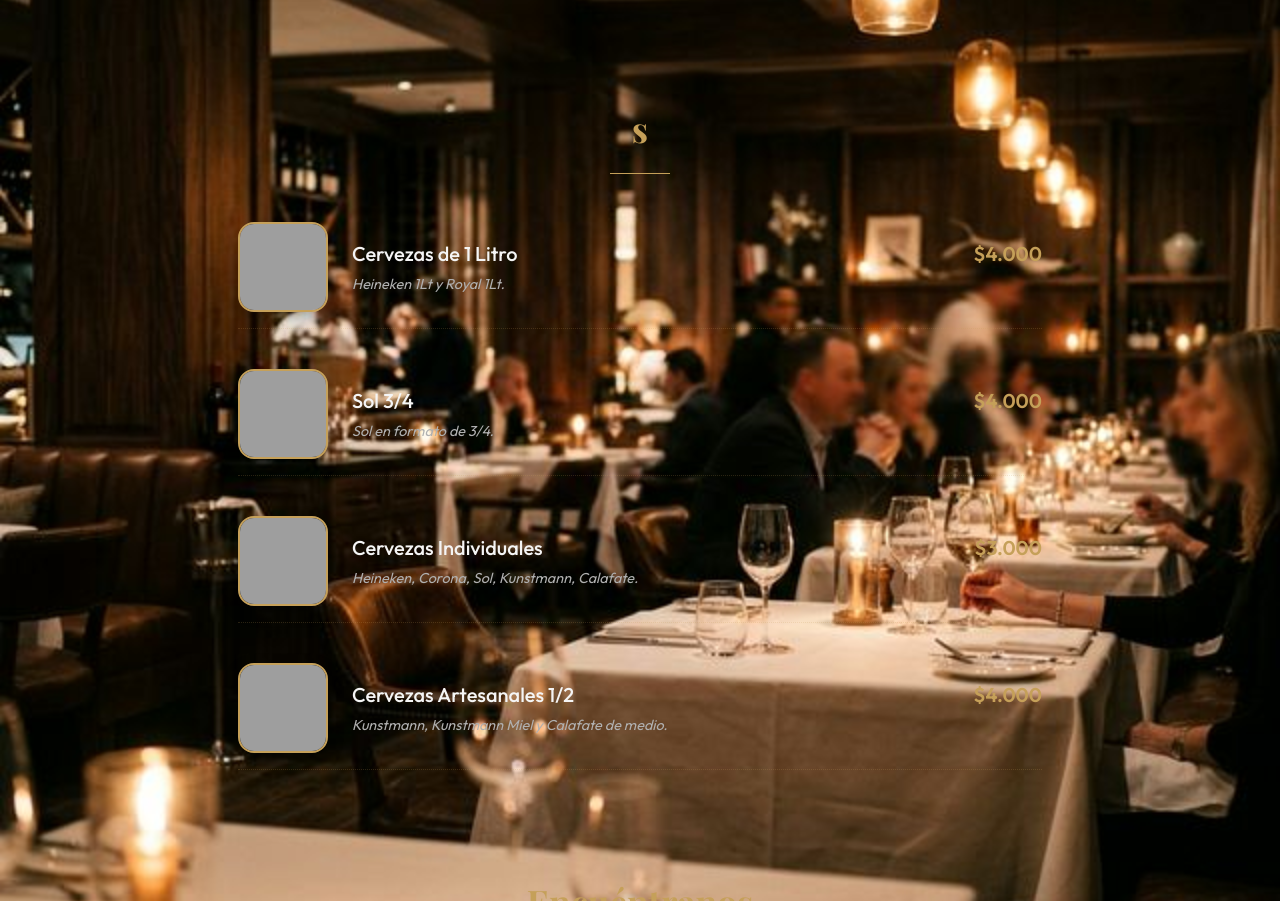
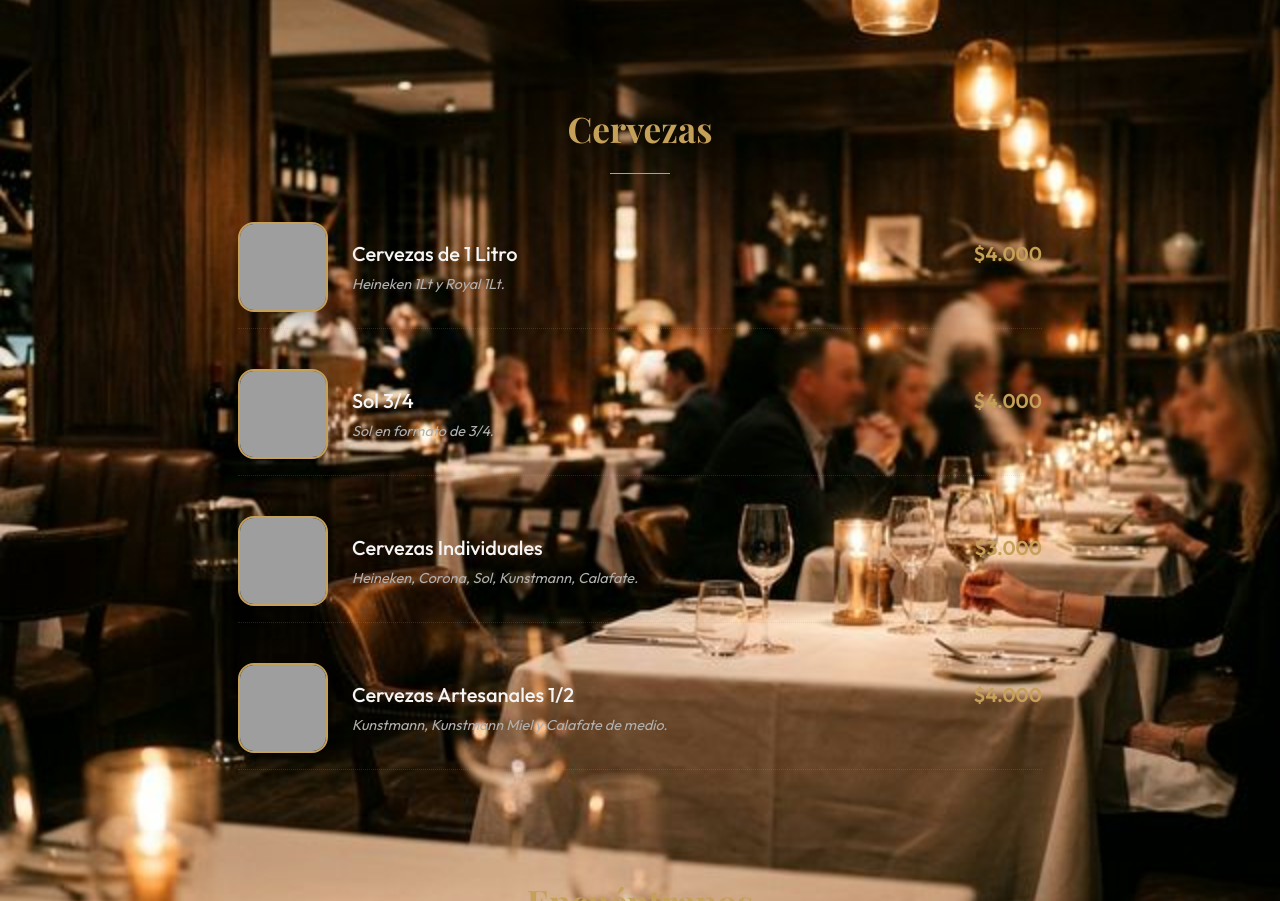
Before and after one commit to Elcumbion/carta-el-cumbion, a plain HTML site: page index.html in a window 1280 px wide. Shown: the part 6626-7527 px from the top of the page. Drawn offline with nearby package versions, Linux system fonts and the light colour scheme; grey boxes are pictures that could not be loaded; a web font is replaced by a local one.

Commit message:
Update index.html

```diff
--- a/index.html
+++ b/index.html
@@ -622,7 +622,7 @@
         </section>
 
         <section class="menu-section fadeIn" id="Cervezas">
-            <h2 class="section-title">s</h2>
+            <h2 class="section-title">Cervezas</h2>
 
             <div class="menu-item clickable-card" data-name="s de 1 Litro" data-price="$4.000"
                 data-desc="Refrescante cerveza formato 1 litro. Disponibles: Heineken y Royal."
```
